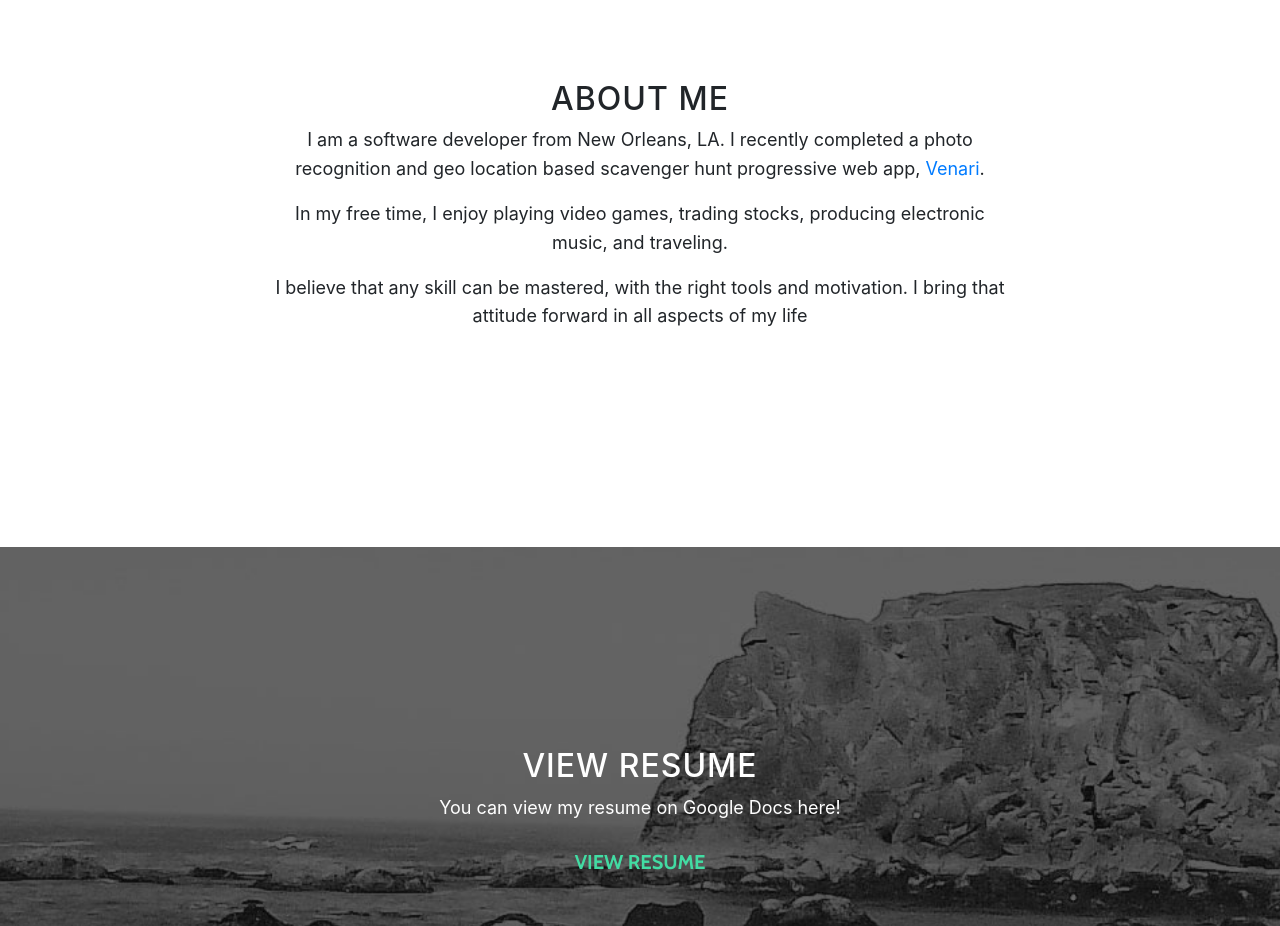
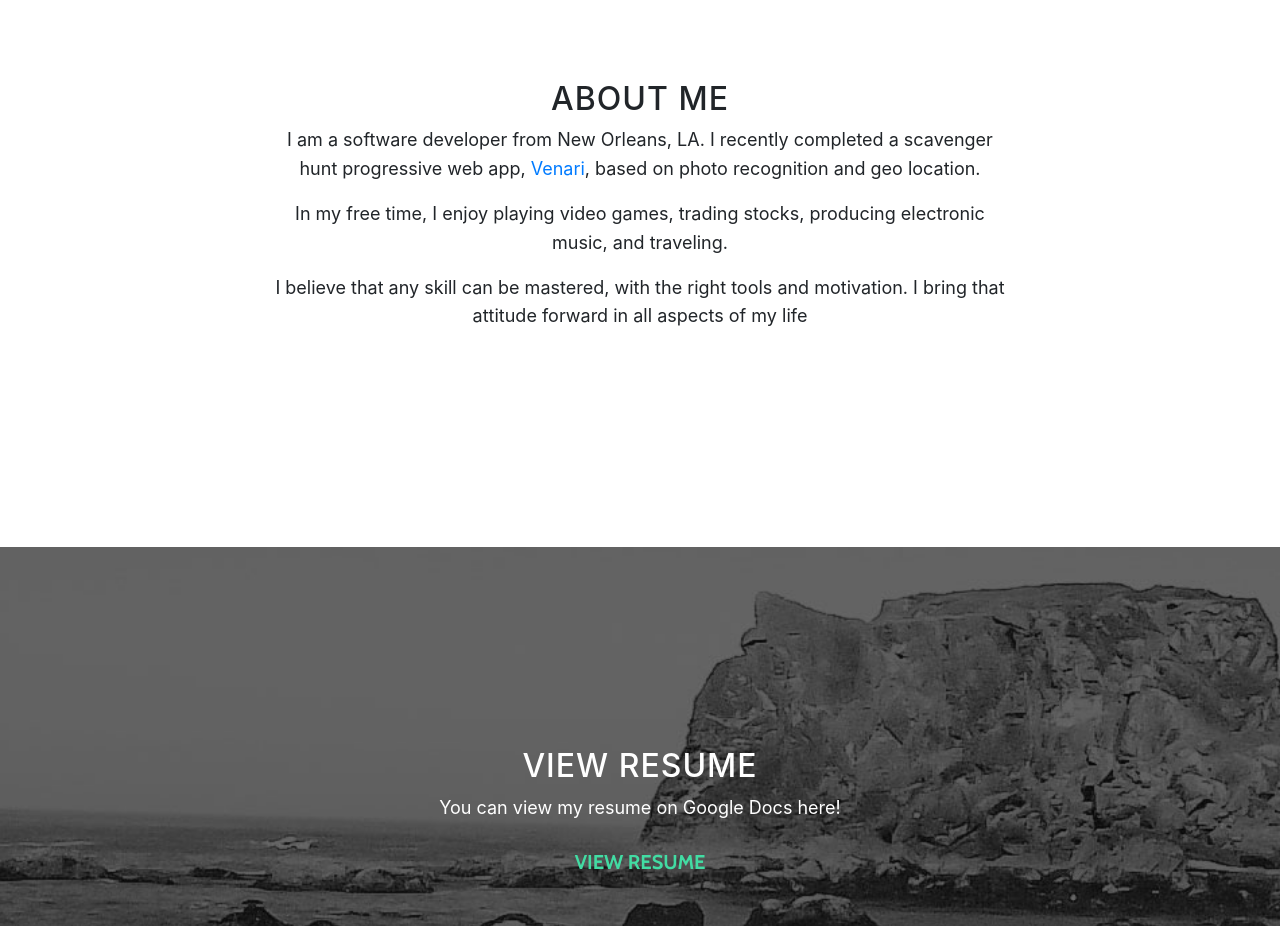
Before and after one commit to paulsoniat/paulsoniat.github.io, a website with bundled scripts: page index.html in a window 1280 px wide. Shown: the part 920-1846 px from the top of the page. Built offline with nearby package versions, Linux system fonts and the light colour scheme.

Commit message:
[homepage] updates wording in venari about me

```diff
--- a/index.html
+++ b/index.html
@@ -74,8 +74,7 @@
             <div class="row">
                 <div class="col-lg-8 mx-auto">
                     <h2>About Me</h2>
-                    <p>I am a software developer from New Orleans, LA. I recently completed a photo recognition and geo location based scavenger hunt progressive web app,
-                        <a href="https://venari.us">Venari</a>.</p>
+                    <p>I am a software developer from New Orleans, LA. I recently completed a scavenger hunt progressive web app, <a href="https://venari.us">Venari</a>, based on photo recognition and geo location.</p>
                     <p>In my free time, I enjoy playing video games, trading stocks, producing electronic music, and traveling.
                     <p>I believe that any skill can be mastered, with the right tools and motivation. I bring that attitude forward in all aspects of my life</p>
                 </div>
```
